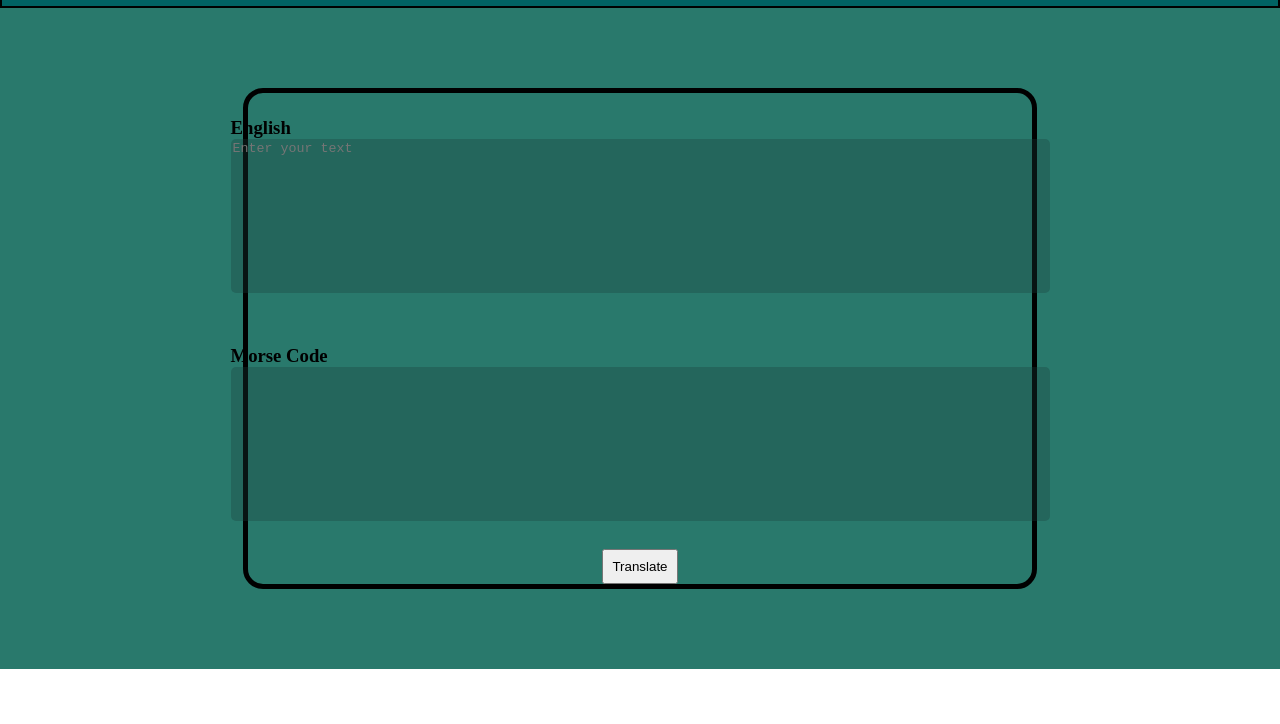
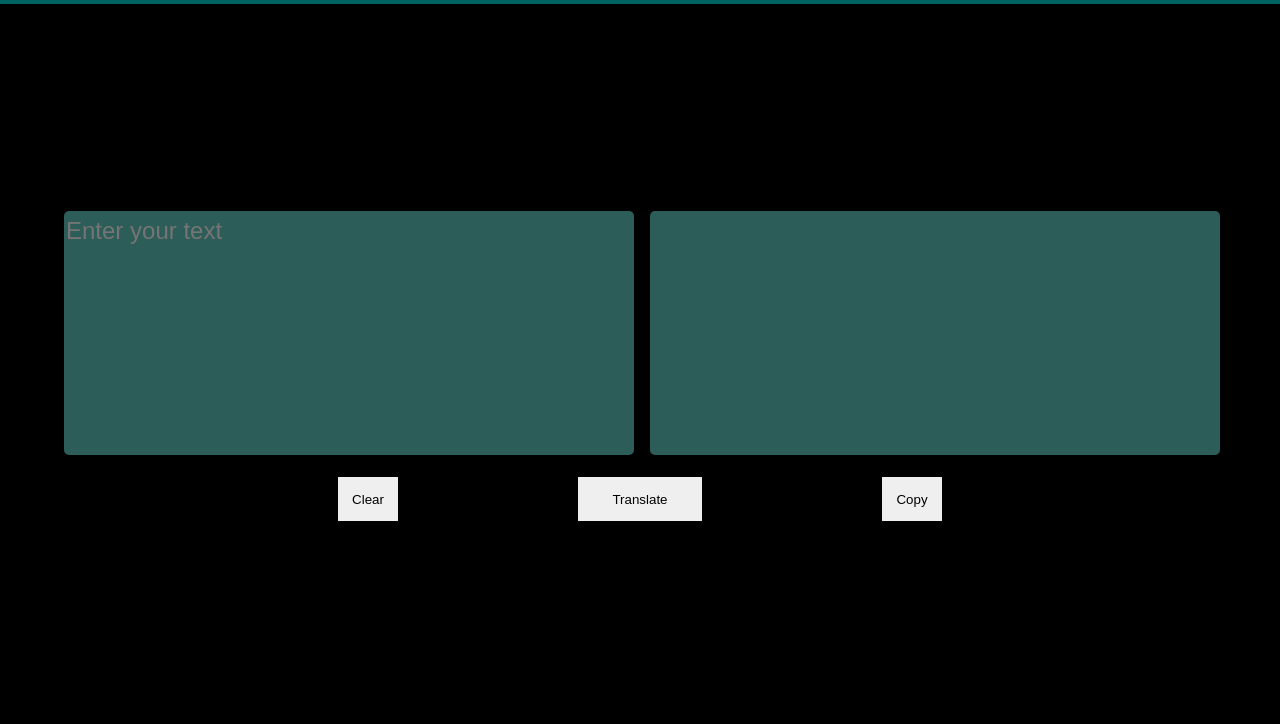
Before and after one commit to PriyanshuKumar016/Morselate, a plain HTML site: page index.html in a window 1280 px wide. Shown: the part 76-800 px from the top of the page. Drawn offline with Linux system fonts and the light colour scheme.

Commit message:
Added clear button with some layout changes

```diff
--- a/css/home.css
+++ b/css/home.css
@@ -13,23 +13,19 @@ header{
     display: flex;
     justify-content: space-between;
     align-items: center;
-    border: 2px solid black;
     height: 10vh;
     padding-left: 50px;
     background-color: #016263;
     color: rgb(145, 228, 214);
 
 }
-.head-text{
-}
 
 nav{
     display: flex;
     gap: 20px;
-    margin: 5vw;
+    margin-right: 2vh;
 }
 a{
-    /* margin-right: 2%; */
     text-decoration: none;
 }
 nav a{
@@ -39,39 +35,72 @@ nav a{
 
 
 .main-container{
-    /* background-color: #356479; */
-    background-color: #29796c;
-    /* background: linear-gradient(to top, #16222a, #3a6073); */
+    width: 100vw;
+    height: 90vh;
+    background-color: #000000;
     display: flex;
-    /* align-items: center; */
     justify-content: center;
-    padding: 5em;
+    /* padding: 5em; */
+    align-items: center;
 }
 .div1{
     display: flex;
     flex-direction: column;
-    /* justify-content: center; */
     align-items: center;
-    border: 5px solid black;
-    border-radius: 20px;
-    width: 70%;
-    /* height: 100vh; */
+    width: 100vw;
 }
 
-.inputContainer{
-    padding: 3vh;
+.text-area{
+    width: 100%;
+    max-width: 100%;
+    height: 30vh;
+    font-size: 1.5rem;
+    line-height: 1.5;
+    font-family: Arial, sans-serif;
+}
+
+.text-boxes{
+    width: 90%;
+    display: flex;
+    flex-direction: row;
+    justify-content:space-between;
+    gap: 20px;
+}
+
+
+.inputContainer, .outputContainer{
+    flex: 1;
+    width: 30%;
 }
 .text-area{
-    background-color: rgba(25, 61, 58, 0.324);
+    background-color: rgba(53, 108, 104, 0.861);
     border-color: transparent;
+    color: rgb(189, 208, 203);
 }
-.output-area{
-    background-color: rgba(25, 61, 58, 0.324);
-    border-color: transparent;
+
+.button-container{
+    width: 50%;
+    display: flex;
+    justify-content: space-between;
+    height: 10vh;
 }
-.outputContainer{
-    padding: 3vh;
+
+.clearbtn{
+    margin: 2vh;
+    padding: 1vh;
+    border: 2px solid black;
+    width: 5vw;
+}
+
+.copybtn{
+    margin: 2vh;
+    padding: 1vh;
+    border: 2px solid black;
+    width: 5vw;
 }
 .translate{
+    margin: 2vh;
     padding: 1vh;
+    border: 2px solid black;
+    width: 10vw;
 }
--- a/index.html
+++ b/index.html
@@ -17,16 +17,23 @@
     </header>
     <div class="main-container">
         <div class="div1">
-            <div class="inputContainer">
-                <h3>English</h3>
-                <textarea name="text-input" class="text-area" id="input-box" placeholder="Enter your text" rows="10" cols="100"></textarea>
+            <div class="text-boxes">
+                <div class="inputContainer">
+                    <h3>English</h3>
+                    <textarea name="text-input" class="text-area" id="input-box" placeholder="Enter your text" rows="10" ></textarea>
+                </div>
+
+                <div class="outputContainer">
+                    <h3>Morse Code</h3>
+                    <textarea name="text-output" class="text-area" id="output-box" rows="10" readonly></textarea>
+                </div>
             </div>
 
-            <div class="outputContainer">
-                <h3>Morse Code</h3>
-                <textarea name="text-output" class="output-area" id="output-box" rows="10" cols="100" readonly></textarea>
+            <div class="button-container">
+                <button id="clear-button" class="clearbtn" >Clear</button>
+                <button id="translate-button" class="translate">Translate</button>
+                <button id="copy-button" class="copybtn">Copy</button>
             </div>
-            <button id="translate-button" class="translate">Translate</button>
         </div>
     </div>
 </body>
--- a/js/home.js
+++ b/js/home.js
@@ -1,5 +1,3 @@
-
-
 // Morse code dictionary
 const morseCode = {
     "A": ".-",
@@ -42,6 +40,9 @@ const morseCode = {
 };
 
 
+
+//--- Logic to translate Englid to Morse Code ------
+// function to translate---
 function engToMorse(input){
     let ans="";
     for(let ch of input){
@@ -49,8 +50,9 @@ function engToMorse(input){
     }
     return ans;
 }
+//---
 
-// Pseudo-code / concept
+//logic for input and output---
 let inputBox = document.getElementById("input-box");
 let outputBox = document.getElementById("output-box");
 let button = document.getElementById("translate-button")
@@ -60,3 +62,23 @@ button.addEventListener("click", function(){
     let result = engToMorse(returnAns);
     outputBox.value = result;
 })
+// ---
+// ---------------------------------------
+
+
+//----- copy button logic
+let copyButton = document.getElementById("copy-button");
+copyButton.addEventListener("click", function(){
+    navigator.clipboard.writeText(outputBox.value);
+    alert("Copied");
+})
+//-----
+
+
+//----- copy button logic
+let clearButton = document.getElementById("clear-button")
+clearButton.addEventListener("click", function(){
+    inputBox.value = "";
+    outputBox.value = "";
+})
+//------
```
